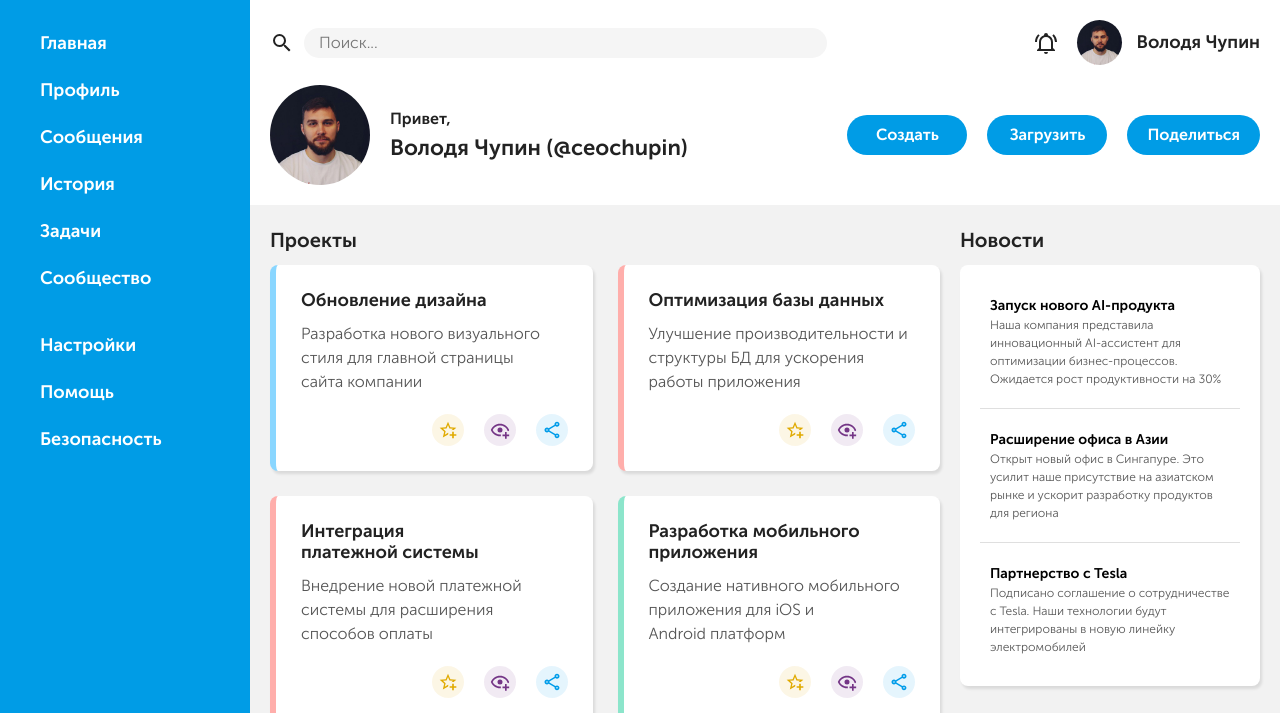
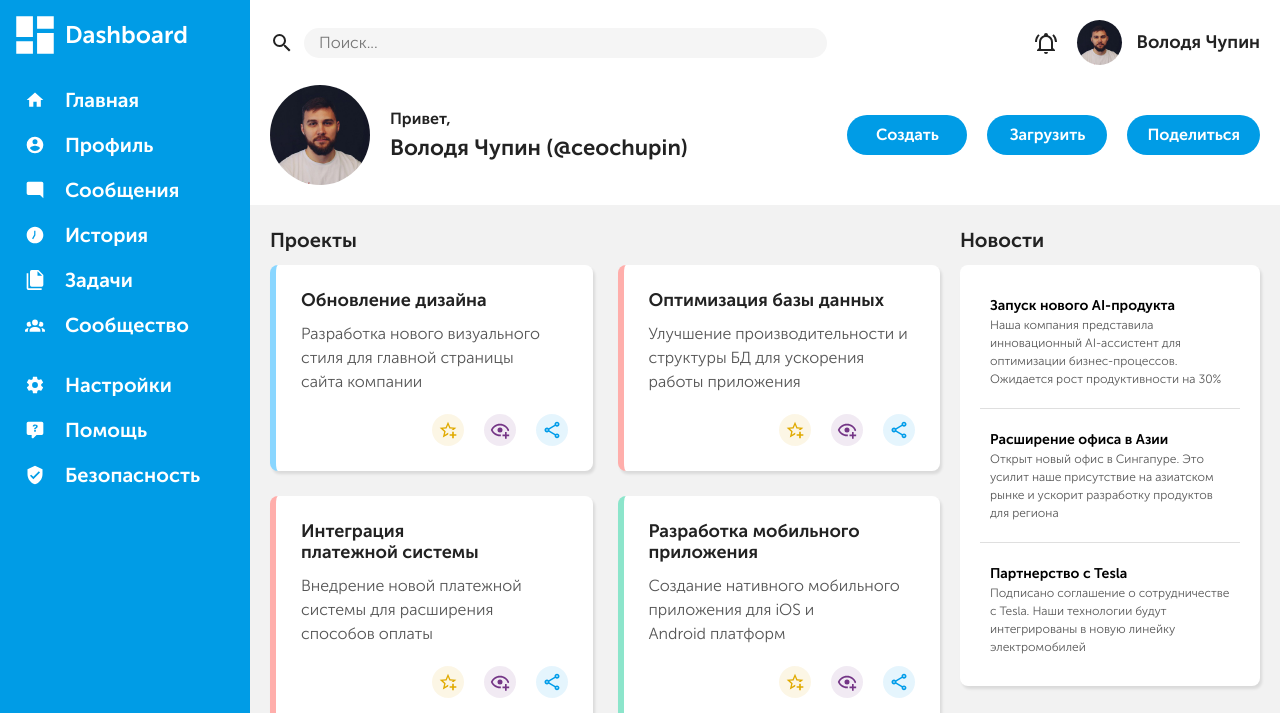
Before and after one commit to ceochupin/dash-board, a website built with webpack: page src/index.html in a window 1280 px wide. Shown: the top 713 px of the page. Built offline with nearby package versions, Linux system fonts and the light colour scheme; files whose address does not match are found by name.

Commit message:
add sidebar

```diff
--- a/package.json
+++ b/package.json
@@ -5,7 +5,9 @@
   "main": "index.js",
   "scripts": {
     "build": "webpack --mode production",
-    "dev": "webpack serve"
+    "dev": "webpack serve",
+    "predeploy": "npm run build",
+    "deploy": "npx gh-pages-clean && gh-pages -d dist"
   },
   "author": "Vladimir Chupin",
   "license": "MIT",
@@ -20,6 +22,7 @@
     "clean-webpack-plugin": "^4.0.0",
     "css-loader": "^7.1.2",
     "cssnano": "^7.0.6",
+    "gh-pages": "^6.2.0",
     "html-loader": "^5.1.0",
     "html-webpack-plugin": "^5.6.3",
     "mini-css-extract-plugin": "^2.9.2",
--- a/src/index.html
+++ b/src/index.html
@@ -8,32 +8,90 @@
 <body>
 	<section class="section">
 		<section class="sidebar">
-			<div class="sidebar__logo-container"></div>
+			<div class="sidebar__logo-container">
+				<svg
+					xmlns="http://www.w3.org/2000/svg"
+					viewBox="0 0 24 24"
+					class="sidebar__logo"
+				>
+					<path d="M13 3v6h8V3m-8 18h8V11h-8M3 21h8v-6H3m0-2h8V3H3v10Z"/>
+				</svg>
+
+				<h1 class="sidebar__logo-title">Dashboard</h1>
+			</div>
 
 			<div class="sidebar__menu-container">
 				<nav class="sidebar__menu">
 					<ul class="sidebar__links-list">
 						<li class="sidebar__links-list-item">
+							<svg
+								xmlns="http://www.w3.org/2000/svg"
+								viewBox="0 0 24 24"
+								class="sidebar__icon"
+							>
+								<path d="M10 20v-6h4v6h5v-8h3L12 3 2 12h3v8h5Z"/>
+							</svg>
+
 							<a href="#0" class="sidebar__link">Главная</a>
 						</li>
 
 						<li class="sidebar__links-list-item">
+							<svg
+								xmlns="http://www.w3.org/2000/svg"
+								viewBox="0 0 24 24"
+								class="sidebar__icon"
+							>
+							<path d="M12 19.2c-2.5 0-4.71-1.28-6-3.2.03-2 4-3.1 6-3.1s5.97 1.1 6 3.1a7.232 7.232 0 0 1-6 3.2M12 5a3 3 0 0 1 3 3 3 3 0 0 1-3 3 3 3 0 0 1-3-3 3 3 0 0 1 3-3m0-3A10 10 0 0 0 2 12a10 10 0 0 0 10 10 10 10 0 0 0 10-10c0-5.53-4.5-10-10-10Z"/>
+							</svg>
+
 							<a href="#0" class="sidebar__link">Профиль</a>
 						</li>
 
 						<li class="sidebar__links-list-item">
+							<svg
+								xmlns="http://www.w3.org/2000/svg"
+								viewBox="0 0 24 24"
+								class="sidebar__icon"
+							>
+							<path d="M22 4a2 2 0 0 0-2-2H4a2 2 0 0 0-2 2v12a2 2 0 0 0 2 2h14l4 4V4Z"/>
+							</svg>
+
 							<a href="#0" class="sidebar__link">Сообщения</a>
 						</li>
 
 						<li class="sidebar__links-list-item">
+							<svg
+								xmlns="http://www.w3.org/2000/svg"
+								viewBox="0 0 24 24"
+								class="sidebar__icon"
+							>
+							<path d="M12 2C6.5 2 2 6.5 2 12s4.5 10 10 10 10-4.5 10-10S17.5 2 12 2m.5 10.2L9.8 17l-1.3-.8 2.5-4.4V7h1.5v5.2Z"/>
+							</svg>
+
 							<a href="#0" class="sidebar__link">История</a>
 						</li>
 
 						<li class="sidebar__links-list-item">
+							<svg
+								xmlns="http://www.w3.org/2000/svg"
+								viewBox="0 0 24 24"
+								class="sidebar__icon"
+							>
+							<path d="M15 7h5.5L15 1.5V7M8 0h8l6 6v12a2 2 0 0 1-2 2H8a2 2 0 0 1-2-2V2a2 2 0 0 1 2-2M4 4v18h16v2H4a2 2 0 0 1-2-2V4h2Z"/>
+							</svg>
+
 							<a href="#0" class="sidebar__link">Задачи</a>
 						</li>
 
 						<li class="sidebar__links-list-item">
+							<svg
+								xmlns="http://www.w3.org/2000/svg"
+								viewBox="0 0 24 24"
+								class="sidebar__icon"
+							>
+							<path d="M12 5.5A3.5 3.5 0 0 1 15.5 9a3.5 3.5 0 0 1-3.5 3.5A3.5 3.5 0 0 1 8.5 9 3.5 3.5 0 0 1 12 5.5M5 8c.56 0 1.08.15 1.53.42-.15 1.43.27 2.85 1.13 3.96C7.16 13.34 6.16 14 5 14a3 3 0 0 1-3-3 3 3 0 0 1 3-3m14 0a3 3 0 0 1 3 3 3 3 0 0 1-3 3c-1.16 0-2.16-.66-2.66-1.62a5.536 5.536 0 0 0 1.13-3.96c.45-.27.97-.42 1.53-.42M5.5 18.25c0-2.07 2.91-3.75 6.5-3.75s6.5 1.68 6.5 3.75V20h-13v-1.75M0 20v-1.5c0-1.39 1.89-2.56 4.45-2.9-.59.68-.95 1.62-.95 2.65V20H0m24 0h-3.5v-1.75c0-1.03-.36-1.97-.95-2.65 2.56.34 4.45 1.51 4.45 2.9V20Z"/>
+							</svg>
+
 							<a href="#0" class="sidebar__link">Сообщество</a>
 						</li>
 					</ul>
@@ -42,14 +100,38 @@
 				<nav class="sidebar__menu">
 					<ul class="sidebar__links-list">
 						<li class="sidebar__links-list-item">
+							<svg
+								xmlns="http://www.w3.org/2000/svg"
+								viewBox="0 0 24 24"
+								class="sidebar__icon"
+							>
+							<path d="M12 15.5A3.5 3.5 0 0 1 8.5 12 3.5 3.5 0 0 1 12 8.5a3.5 3.5 0 0 1 3.5 3.5 3.5 3.5 0 0 1-3.5 3.5m7.43-2.53c.04-.32.07-.64.07-.97 0-.33-.03-.66-.07-1l2.11-1.63c.19-.15.24-.42.12-.64l-2-3.46c-.12-.22-.39-.31-.61-.22l-2.49 1c-.52-.39-1.06-.73-1.69-.98l-.37-2.65A.506.506 0 0 0 14 2h-4c-.25 0-.46.18-.5.42l-.37 2.65c-.63.25-1.17.59-1.69.98l-2.49-1c-.22-.09-.49 0-.61.22l-2 3.46c-.13.22-.07.49.12.64L4.57 11c-.04.34-.07.67-.07 1 0 .33.03.65.07.97l-2.11 1.66c-.19.15-.25.42-.12.64l2 3.46c.12.22.39.3.61.22l2.49-1.01c.52.4 1.06.74 1.69.99l.37 2.65c.04.24.25.42.5.42h4c.25 0 .46-.18.5-.42l.37-2.65c.63-.26 1.17-.59 1.69-.99l2.49 1.01c.22.08.49 0 .61-.22l2-3.46c.12-.22.07-.49-.12-.64l-2.11-1.66Z"/>
+							</svg>
+
 							<a href="#0" class="sidebar__link">Настройки</a>
 						</li>
 
 						<li class="sidebar__links-list-item">
+							<svg
+								xmlns="http://www.w3.org/2000/svg"
+								viewBox="0 0 24 24"
+								class="sidebar__icon"
+							>
+							<path d="M4 2h16a2 2 0 0 1 2 2v12a2 2 0 0 1-2 2h-6.1l-3.7 3.71c-.2.19-.45.29-.7.29H9a1 1 0 0 1-1-1v-3H4a2 2 0 0 1-2-2V4a2 2 0 0 1 2-2m8.19 3.5c-.89 0-1.6.18-2.14.54-.55.36-.83.96-.78 1.65h1.97c0-.28.1-.49.26-.63.2-.14.42-.21.69-.21.31 0 .58.08.76.26.18.17.27.39.27.69 0 .28-.08.53-.22.74-.17.22-.38.4-.64.54-.52.32-.86.6-1.07.84-.19.24-.29.58-.29 1.08h2c0-.28.05-.5.14-.68.09-.17.26-.32.52-.47.46-.21.84-.49 1.13-.85.29-.37.44-.76.44-1.2 0-.7-.27-1.26-.81-1.68-.54-.41-1.29-.62-2.23-.62M11 12v2h2v-2h-2Z"/>
+							</svg>
+
 							<a href="#0" class="sidebar__link">Помощь</a>
 						</li>
 
 						<li class="sidebar__links-list-item">
+							<svg
+								xmlns="http://www.w3.org/2000/svg"
+								viewBox="0 0 24 24"
+								class="sidebar__icon"
+							>
+							<path d="m10 17-4-4 1.41-1.41L10 14.17l6.59-6.59L18 9m-6-8L3 5v6c0 5.55 3.84 10.74 9 12 5.16-1.26 9-6.45 9-12V5l-9-4Z"/>
+							</svg>
+
 							<a href="#0" class="sidebar__link">Безопасность</a>
 						</li>
 					</ul>
--- a/src/styles/style.css
+++ b/src/styles/style.css
@@ -15,9 +15,27 @@ body {
   align-content: start;
   background: rgb(0 156 230);
   min-block-size: 100dvb;
+  padding: 10px;
 }
 
-.sidebar__logo-container {}
+.sidebar__logo-container {
+  display: grid;
+  grid-template-columns: max-content 1fr;
+  gap: 5px;
+  align-items: center;
+}
+
+.sidebar__logo {
+  inline-size: 50px;
+  block-size: 50px;
+  fill: rgb(255 255 255);
+}
+
+.sidebar__logo-title {
+  font-size: 24px;
+  color: rgb(255 255 255);
+  font-weight: 700;
+}
 
 .sidebar__menu-container {
   display: grid;
@@ -25,25 +43,36 @@ body {
   align-content: start;
 }
 
-.sidebar__menu {}
-
 .sidebar__links-list {
   display: grid;
-  gap: 20px;
+  gap: 25px;
   list-style: none;
+  padding: 0;
+  margin: 0;
 }
 
 .sidebar__links-list-item {
-  font-size: 18px;
+  display: grid;
+  grid-template-columns: 50px 1fr;
+  gap: 5px;
   font-weight: 700;
-  color: rgb(255 255 255)
+  color: rgb(255 255 255);
+  align-items: center;
 }
 
+.sidebar__icon {
+  inline-size: 20px;
+  block-size: 20px;
+  fill: rgb(255 255 255);
+  place-self: center;
+}
 
 .sidebar__link {
   text-decoration: none;
   color: currentColor;
   font-family: inherit;
+  line-height: 1;
+  font-size: 20px;
 }
 
 .header {
```
Also changed, not shown: 1 other file.
